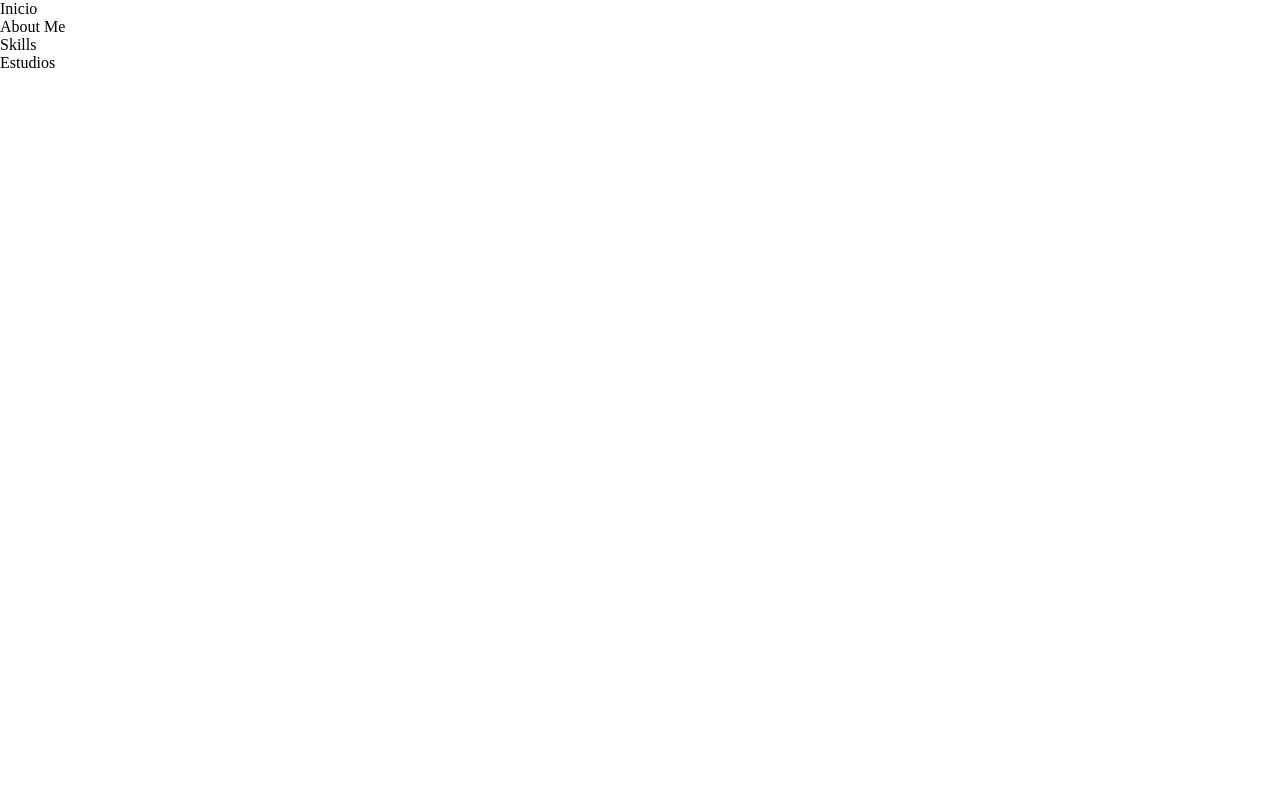
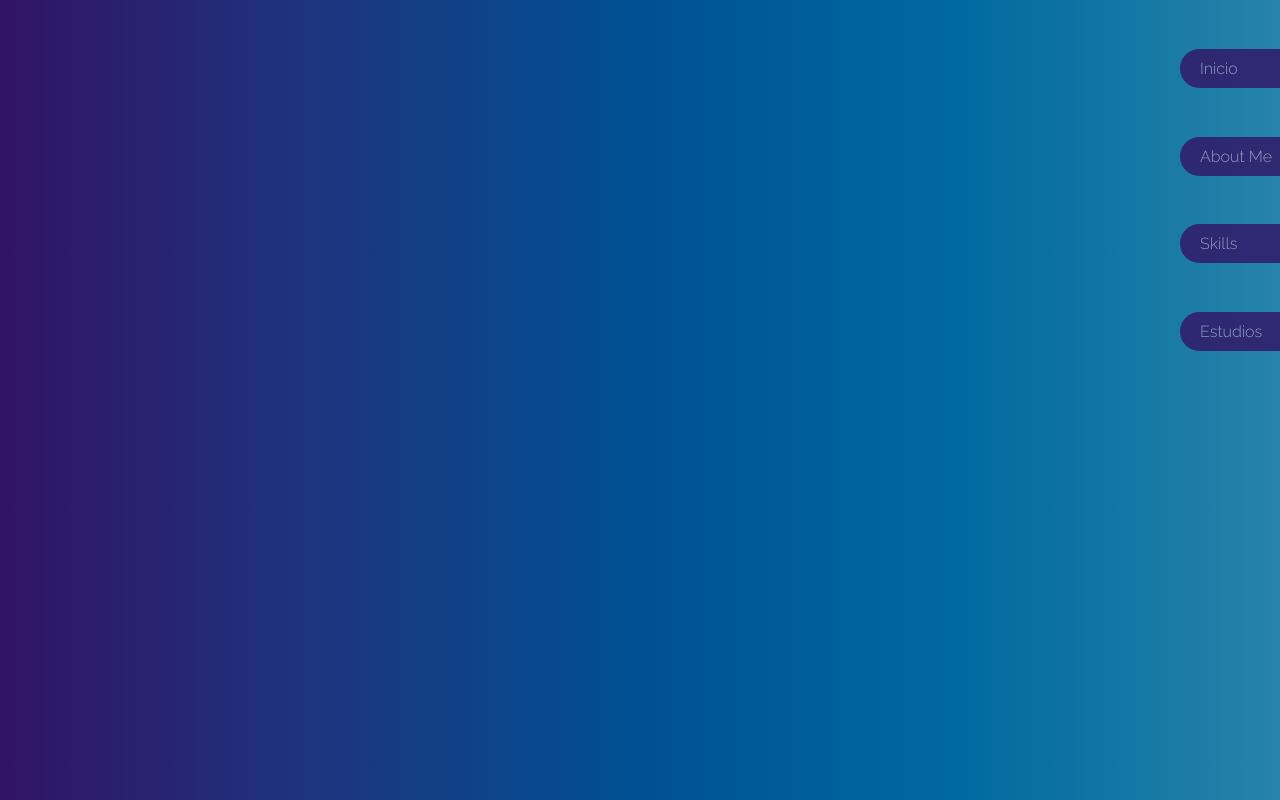
Before and after one commit to brunoleanmedina/BLMWebSite1.0, a plain HTML site: page index.html in a window 1280 px wide. Drawn offline with Linux system fonts and the light colour scheme.

Commit message:
Menu (css) done

```diff
--- a/index.html
+++ b/index.html
@@ -6,6 +6,7 @@
         <meta name="viewport" content="width=device-width, initial-scale=1.0">
         <title>Pordfolio web</title>
         <link rel="stylesheet" href="./styles/main.css">
+        <link href="https://fonts.googleapis.com/css2?family=Raleway:wght@300&display=swap" rel="stylesheet">
 
     </head>
     <body>
@@ -15,16 +16,16 @@
         <nav>
             <ul>
                 <li>
-                    <a href="Inicio">Inicio</a>
+                    <a href="Inicio" class="menu-options">Inicio</a>
                 </li>
                 <li>
-                    <a href="aboutMe">About Me</a>
+                    <a href="aboutMe" class="menu-options">About Me</a>
                 </li>
                 <li>
-                    <a href="skills">Skills</a>
+                    <a href="skills" class="menu-options">Skills</a>
                 </li>
                 <li>
-                    <a href="estudios">Estudios</a>
+                    <a href="estudios" class="menu-options">Estudios</a>
                 </li>
             </ul>
         </nav>
--- a/styles/main.css
+++ b/styles/main.css
@@ -5,3 +5,43 @@
     list-style: none;
     text-decoration: none;
 }
+body{
+    width: 100vw;
+    height: 100vh;
+    background-image: linear-gradient(to right, #321365, #1d357f, #005093, #006aa0, #2783a9);
+}
+nav{
+    width: 100px;
+    height: 50vh;
+    position: fixed;
+    right: 0px;
+}
+nav ul{
+    height: 100%;
+    width: 100%;
+    display: flex;
+    flex-direction: column;
+    justify-content: space-evenly;
+    align-items: flex-start;
+}
+nav ul li{
+    width: 100%;
+}
+.menu-options{
+    width: 150px;
+    background-color: rgba(50, 19, 101, 0.8);
+    color: rgba(211, 233, 243, 0.6);
+    padding: 10px 0px 10px 20px;
+    border-radius: 20px;
+    display: flex;
+    flex-direction: column;
+    justify-content: center;
+    align-items: flex-start;
+    font-family: 'Raleway', sans-serif;
+    transition: 0.5s cubic-bezier(0.32, 0.71, 0.4, 0.79);;
+}
+.menu-options:hover {
+   background-color: rgba(50, 19, 101, 0.7);
+   color: rgba(211, 233, 243, 0.9);
+    transform: translate(-50px, 0px);
+}
```
